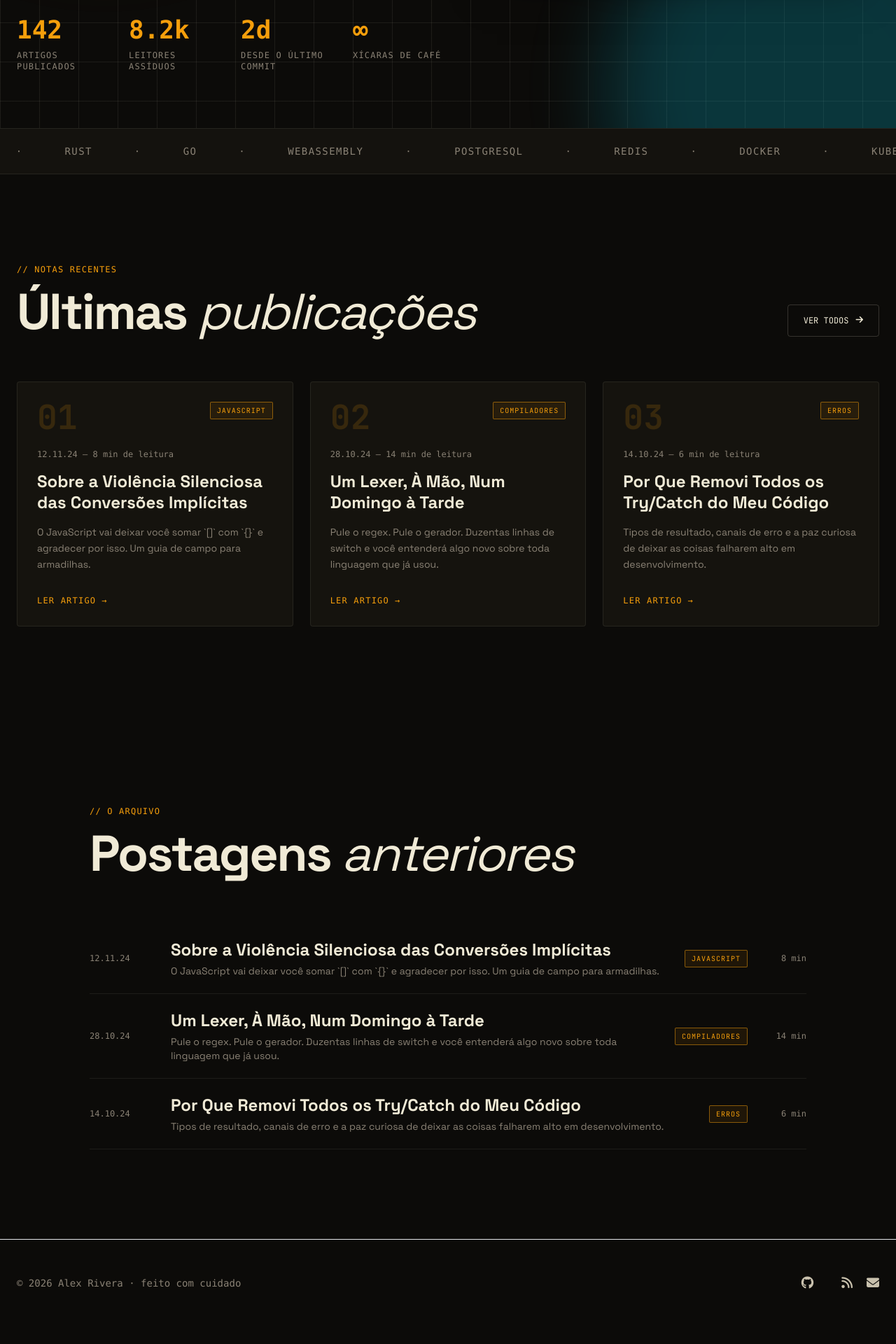
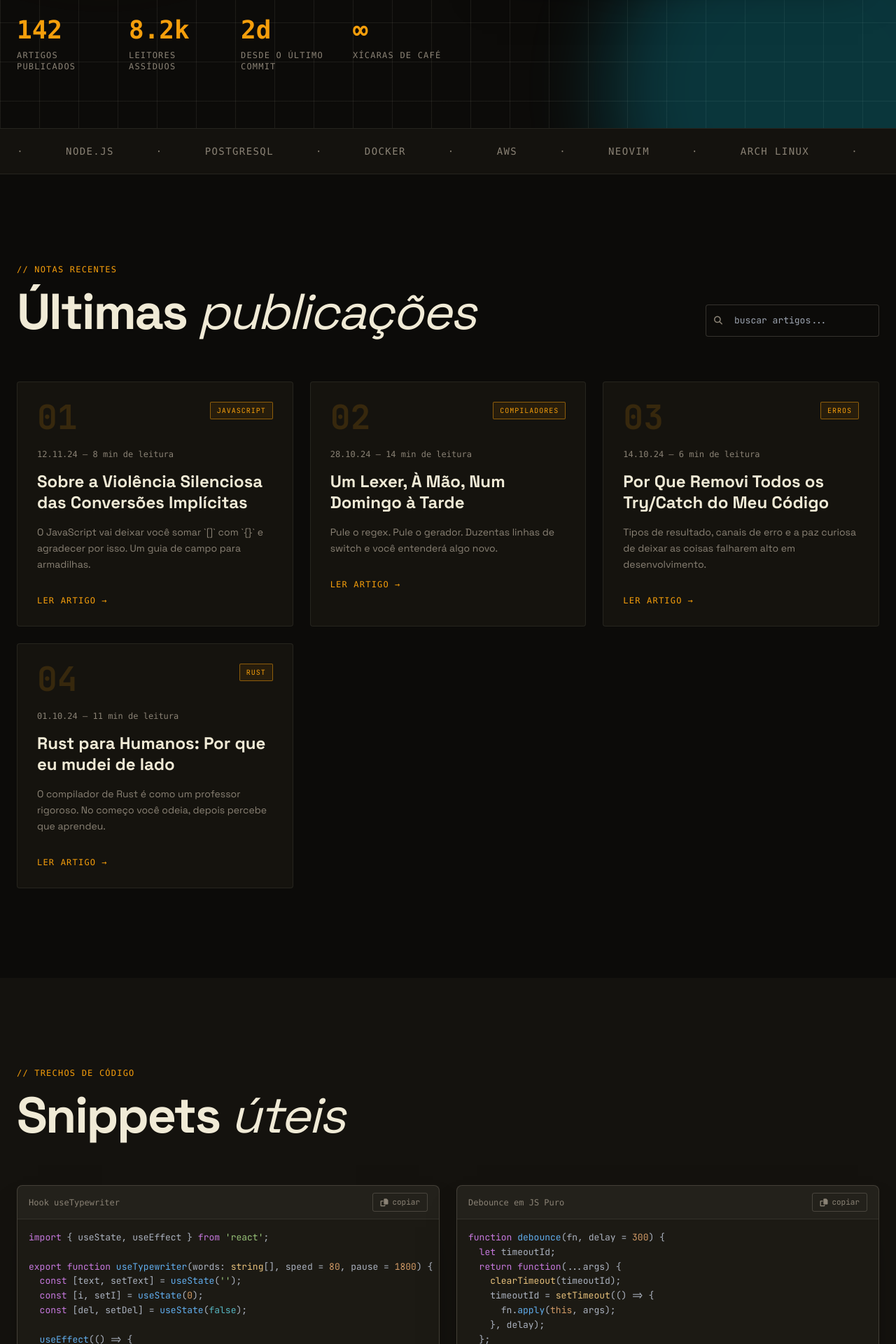
Before and after one commit to adamgabriel701/Testes, a PHP site: page / in a window 1280 px wide. Shown: the part 640-2560 px from the top of the page at 70% size. Before the commit the page ends 2481 px from the top, so only its background shows below. Run offline with PHP 8.4, Linux system fonts and the light colour scheme; some libraries are stand-ins or nearby versions.

Commit message:
Atualização

```diff
--- a/meu-blog/css/styles.css
+++ b/meu-blog/css/styles.css
@@ -57,6 +57,10 @@ header { backdrop-filter: blur(16px); background: rgba(var(--accent-rgb), 0.02);
 .btn-secondary { background: transparent; color: var(--fg); border: 1px solid var(--border-strong); padding: 13px 22px; border-radius: 4px; font-family: 'JetBrains Mono'; font-size: 12px; text-transform: uppercase; text-decoration: none; display: inline-flex; gap: 10px; transition: all 0.3s; }
 .btn-secondary:hover { border-color: var(--accent); color: var(--accent); transform: translateY(-2px); }
 
+/* Inputs */
+.input-field { background: var(--bg); border: 1px solid var(--border-strong); color: var(--fg); padding: 12px 16px; font-family: 'JetBrains Mono'; font-size: 13px; border-radius: 4px; outline: none; transition: all 0.3s; width: 100%; }
+.input-field:focus { border-color: var(--accent); box-shadow: 0 0 0 3px var(--glow); }
+
 /* Janela do Terminal */
 .terminal-window { background: var(--bg-elev); border: 1px solid var(--border-strong); border-radius: 8px; overflow: hidden; box-shadow: 0 30px 60px -30px rgba(0,0,0,0.5); position: relative; }
 .terminal-window::before { content: ''; position: absolute; inset: 0; background: repeating-linear-gradient(to bottom, rgba(0,0,0,0) 0px, rgba(0,0,0,0) 2px, rgba(0,0,0,0.15) 3px, rgba(0,0,0,0.15) 4px); pointer-events: none; opacity: 0.3; z-index: 10; }
@@ -97,6 +101,19 @@ header { backdrop-filter: blur(16px); background: rgba(var(--accent-rgb), 0.02);
 .section-title { font-weight: 700; letter-spacing: -0.035em; line-height: 1; }
 .section-title span { font-style: italic; font-weight: 400; }
 
+/* Snippet Window */
+.code-window { background: var(--bg-elev-2); border: 1px solid var(--border-strong); border-radius: 8px; overflow: hidden; box-shadow: 0 30px 60px -30px rgba(0,0,0,0.5); }
+.code-header { background: rgba(255,255,255,0.03); border-bottom: 1px solid var(--border); padding: 10px 16px; display: flex; align-items: center; justify-content: space-between; }
+.copy-btn { background: transparent; border: 1px solid var(--border-strong); color: var(--muted); padding: 4px 10px; font-size: 11px; font-family: 'JetBrains Mono'; border-radius: 3px; cursor: pointer; transition: all 0.2s; display: inline-flex; align-items: center; gap: 6px; }
+.copy-btn:hover { color: var(--accent); border-color: var(--accent); }
+.copy-btn.copied { color: var(--bg); background: var(--accent); border-color: var(--accent); }
+pre code.hljs { padding: 16px !important; display: block; overflow-x: auto; font-family: 'JetBrains Mono', monospace; font-size: 13px; line-height: 1.6; background: transparent !important; }
+
+/* Setup Grid */
+.setup-item { background: var(--card); border: 1px solid var(--border); padding: 20px; border-radius: 4px; transition: all 0.3s; text-align: center; }
+.setup-item:hover { border-color: var(--accent); transform: translateY(-4px); }
+.setup-item i { font-size: 24px; color: var(--accent); margin-bottom: 12px; display: block; }
+
 /* Temas */
 .theme-toggle { display: inline-flex; background: var(--bg-elev); border: 1px solid var(--border-strong); border-radius: 999px; padding: 3px; gap: 2px; }
 .theme-btn { width: 32px; height: 32px; border-radius: 999px; display: flex; align-items: center; justify-content: center; cursor: pointer; border: none; background: transparent; color: var(--muted); transition: all 0.3s; font-size: 12px; }
@@ -107,5 +124,10 @@ header { backdrop-filter: blur(16px); background: rgba(var(--accent-rgb), 0.02);
 .marquee { display: inline-flex; animation: scroll 40s linear infinite; gap: 60px; padding-right: 60px; }
 @keyframes scroll { 0% { transform: translateX(0); } 100% { transform: translateX(-50%); } }
 
+/* Back to Top */
+.back-to-top { position: fixed; bottom: 20px; right: 20px; width: 40px; height: 40px; background: var(--accent); color: var(--bg); border: none; border-radius: 4px; cursor: pointer; opacity: 0; pointer-events: none; transition: all 0.3s; z-index: 99; box-shadow: 0 4px 12px rgba(var(--accent-rgb), 0.4); }
+.back-to-top.show { opacity: 1; pointer-events: auto; }
+.back-to-top:hover { transform: translateY(-4px); }
+
 .reveal { opacity: 0; transform: translateY(30px); transition: all 0.9s cubic-bezier(0.4, 0, 0.2, 1); }
 .reveal.visible { opacity: 1; transform: translateY(0); }
--- a/meu-blog/data/site.js
+++ b/meu-blog/data/site.js
@@ -4,6 +4,7 @@ window.SITE_CONFIG = {
   role: "Engenheiro de Software",
   nav: [
     { label: "noticias", url: "#notes" },
+    { label: "snippets", url: "#snippets" },
     { label: "arquivo", url: "#archive" },
     { label: "terminal", url: "#terminal" }
   ],
@@ -23,7 +24,16 @@ window.SITE_CONFIG = {
     { value: "2d", label: "desde o último commit" },
     { value: "∞", label: "xícaras de café" }
   ],
-  marquee: ["JavaScript", "TypeScript", "Rust", "Go", "WebAssembly", "PostgreSQL", "Redis", "Docker", "Kubernetes", "Linux", "NeoVim"],
+  setup: [
+    { icon: "fab fa-react", name: "React" },
+    { icon: "fab fa-rust", name: "Rust" },
+    { icon: "fab fa-node-js", name: "Node.js" },
+    { icon: "fas fa-database", name: "PostgreSQL" },
+    { icon: "fab fa-docker", name: "Docker" },
+    { icon: "fab fa-aws", name: "AWS" },
+    { icon: "fas fa-keyboard", name: "NeoVim" },
+    { icon: "fab fa-linux", name: "Arch Linux" }
+  ],
   socials: [
     { icon: "fab fa-github", url: "https://github.com" },
     { icon: "fab fa-x-twitter", url: "https://twitter.com" },
--- a/meu-blog/index.html
+++ b/meu-blog/index.html
@@ -6,6 +6,8 @@
   <title id="pageTitle">/dev/log — Blog</title>
   <script src="https://cdn.tailwindcss.com"></script>
   <script src="https://cdn.jsdelivr.net/npm/marked/marked.min.js"></script>
+  <link rel="stylesheet" href="https://cdnjs.cloudflare.com/ajax/libs/highlight.js/11.9.0/styles/atom-one-dark.min.css">
+  <script src="https://cdnjs.cloudflare.com/ajax/libs/highlight.js/11.9.0/highlight.min.js"></script>
   <link rel="preconnect" href="https://fonts.googleapis.com">
   <link rel="preconnect" href="https://fonts.gstatic.com" crossorigin>
   <link href="https://fonts.googleapis.com/css2?family=JetBrains+Mono:wght@400;500;700&family=Space+Grotesk:wght@300;400;500;600;700&display=swap" rel="stylesheet">
@@ -104,9 +106,35 @@
           <div class="font-mono text-xs uppercase tracking-widest mb-4 accent">// notas recentes</div>
           <h2 class="text-5xl md:text-7xl section-title">Últimas <span>publicações</span></h2>
         </div>
-        <a href="#archive" class="btn-secondary">ver todos <i class="fas fa-arrow-right text-xs"></i></a>
+        <div class="relative">
+          <input type="text" id="searchInput" placeholder="buscar artigos..." class="input-field pl-10">
+          <i class="fas fa-search absolute left-3 top-1/2 -translate-y-1/2 text-xs muted"></i>
+        </div>
       </div>
       <div id="postsGrid" class="grid md:grid-cols-3 gap-6"></div>
+      <div id="noResults" class="hidden text-center font-mono muted mt-12">Nenhum artigo encontrado.</div>
+    </div>
+  </section>
+
+  <!-- Snippets de Código -->
+  <section class="py-24 md:py-32 px-6" id="snippets" style="background: var(--bg-elev);">
+    <div class="max-w-7xl mx-auto">
+      <div class="mb-16 reveal">
+        <div class="font-mono text-xs uppercase tracking-widest mb-4 accent">// trechos de código</div>
+        <h2 class="text-5xl md:text-7xl section-title">Snippets <span>úteis</span></h2>
+      </div>
+      <div id="snippetsGrid" class="grid md:grid-cols-2 gap-6"></div>
+    </div>
+  </section>
+
+  <!-- Setup / Stack -->
+  <section class="py-24 md:py-32 px-6" id="setup">
+    <div class="max-w-5xl mx-auto">
+      <div class="mb-16 reveal">
+        <div class="font-mono text-xs uppercase tracking-widest mb-4 accent">// ferramentas</div>
+        <h2 class="text-5xl md:text-7xl section-title">Meu <span>setup</span></h2>
+      </div>
+      <div id="setupGrid" class="grid grid-cols-2 sm:grid-cols-3 md:grid-cols-4 gap-4 reveal"></div>
     </div>
   </section>
 
@@ -131,6 +159,9 @@
     </div>
   </footer>
 
+  <!-- Botão Voltar ao Topo -->
+  <button id="backToTop" class="back-to-top" title="Voltar ao topo"><i class="fas fa-arrow-up"></i></button>
+
   <!-- Dados e Scripts -->
   <script src="data/site.js"></script>
   <script src="data/content.js"></script>
--- a/meu-blog/js/main.js
+++ b/meu-blog/js/main.js
@@ -1,3 +1,13 @@
+// Configurar Marked para usar Highlight.js
+marked.setOptions({
+  highlight: function(code, lang) {
+    if (lang && hljs.getLanguage(lang)) {
+      return hljs.highlight(code, { language: lang }).value;
+    }
+    return hljs.highlightAuto(code).value;
+  }
+});
+
 // Preencher Configuração do Site
 document.getElementById('pageTitle').innerText = `${SITE_CONFIG.title} — ${SITE_CONFIG.role}`;
 document.getElementById('footerName').innerText = SITE_CONFIG.author;
@@ -22,10 +32,20 @@ SITE_CONFIG.stats.forEach(stat => {
     </div>`;
 });
 
+// Renderizar Setup
+const setupGrid = document.getElementById('setupGrid');
+SITE_CONFIG.setup.forEach(tool => {
+  setupGrid.innerHTML += `
+    <div class="setup-item">
+      <i class="${tool.icon}"></i>
+      <div class="font-mono text-sm">${tool.name}</div>
+    </div>`;
+});
+
 // Renderizar Marquee
 const marqueeContent = document.getElementById('marqueeContent');
-const marqueeItems = SITE_CONFIG.marquee.map(item => `<span>${item}</span><span>·</span>`).join('');
-marqueeContent.innerHTML = marqueeItems + marqueeItems; // Duplica para loop infinito
+const marqueeItems = SITE_CONFIG.setup.map(t => `<span>${t.name}</span><span>·</span>`).join('');
+marqueeContent.innerHTML = marqueeItems + marqueeItems;
 
 // Renderizar Redes Sociais
 const socialLinks = document.getElementById('socialLinks');
@@ -33,11 +53,55 @@ SITE_CONFIG.socials.forEach(social => {
   socialLinks.innerHTML += `<a href="${social.url}" target="_blank" rel="noopener" class="hover-link text-lg" aria-label="Rede Social"><i class="${social.icon}"></i></a>`;
 });
 
+// Renderizar Snippets
+const snippetsGrid = document.getElementById('snippetsGrid');
+BLOG_DATA.snippets.forEach((snippet, index) => {
+  const highlightedCode = hljs.highlightAuto(snippet.code, [snippet.lang]).value;
+  snippetsGrid.innerHTML += `
+    <div class="code-window reveal">
+      <div class="code-header">
+        <span class="font-mono text-xs muted">${snippet.title}</span>
+        <button class="copy-btn" data-code-id="snippet-${index}">
+          <i class="fas fa-copy"></i> <span>copiar</span>
+        </button>
+      </div>
+      <pre><code id="snippet-${index}" class="hljs language-${snippet.lang}">${highlightedCode}</code></pre>
+    </div>`;
+});
+
+// Lógica de Copiar Snippet
+document.querySelectorAll('.copy-btn').forEach(btn => {
+  btn.addEventListener('click', () => {
+    const codeId = btn.dataset.codeId;
+    const codeEl = document.getElementById(codeId);
+    navigator.clipboard.writeText(codeEl.innerText);
+    btn.classList.add('copied');
+    btn.querySelector('span').innerText = 'copiado!';
+    setTimeout(() => {
+      btn.classList.remove('copied');
+      btn.querySelector('span').innerText = 'copiar';
+    }, 2000);
+  });
+});
+
 // Renderizar Posts (Notícias)
 const postsGrid = document.getElementById('postsGrid');
-BLOG_DATA.posts.forEach((post, index) => {
+function renderPosts(filter = '') {
+  postsGrid.innerHTML = '';
+  const filteredPosts = BLOG_DATA.posts.filter(post =>
+    post.title.toLowerCase().includes(filter.toLowerCase()) ||
+    post.excerpt.toLowerCase().includes(filter.toLowerCase())
+  );
+
+  if (filteredPosts.length === 0) {
+    document.getElementById('noResults').classList.remove('hidden');
+    return;
+  }
+  document.getElementById('noResults').classList.add('hidden');
+
+  filteredPosts.forEach(post => {
     postsGrid.innerHTML += `
-    <article class="article-card reveal" onclick="openPost('${post.slug}')">
+      <article class="article-card reveal visible" onclick="openPost('${post.slug}')">
         <div class="flex items-start justify-between mb-6">
           <div class="card-num">${post.id}</div>
           <span class="tag">${post.tags[0]}</span>
@@ -51,6 +115,11 @@ BLOG_DATA.posts.forEach((post, index) => {
         </div>
       </article>`;
   });
+}
+renderPosts();
+
+// Busca
+document.getElementById('searchInput').addEventListener('input', (e) => renderPosts(e.target.value));
 
 // Renderizar Arquivo
 const archiveList = document.getElementById('archiveList');
@@ -107,13 +176,19 @@ function setTheme(theme) {
 themeButtons.forEach(btn => btn.addEventListener('click', () => setTheme(btn.dataset.theme)));
 try { const saved = localStorage.getItem('devlog-theme'); if (saved) setTheme(saved); } catch (e) {}
 
-// Barra de Progresso
+// Barra de Progresso e Voltar ao Topo
 const progressBar = document.getElementById('progressBar');
+const backToTop = document.getElementById('backToTop');
 window.addEventListener('scroll', () => {
   const scrollTop = window.scrollY;
   const docHeight = document.documentElement.scrollHeight - window.innerHeight;
   progressBar.style.width = `${docHeight > 0 ? (scrollTop / docHeight) * 100 : 0}%`;
+
+  if (scrollTop > 300) backToTop.classList.add('show');
+  else backToTop.classList.remove('show');
 }, { passive: true });
+
+backToTop.addEventListener('click', () => window.scrollTo({ top: 0, behavior: 'smooth' }));
 
 // Revelar ao Rolar
 const revealObserver = new IntersectionObserver((entries) => {
```
Also changed, not shown: meu-blog/data/content.js (+69 -3 lines), meu-blog/js/terminal.js (+41 -5 lines). Lines whose indentation alone changed are shown as unchanged.
